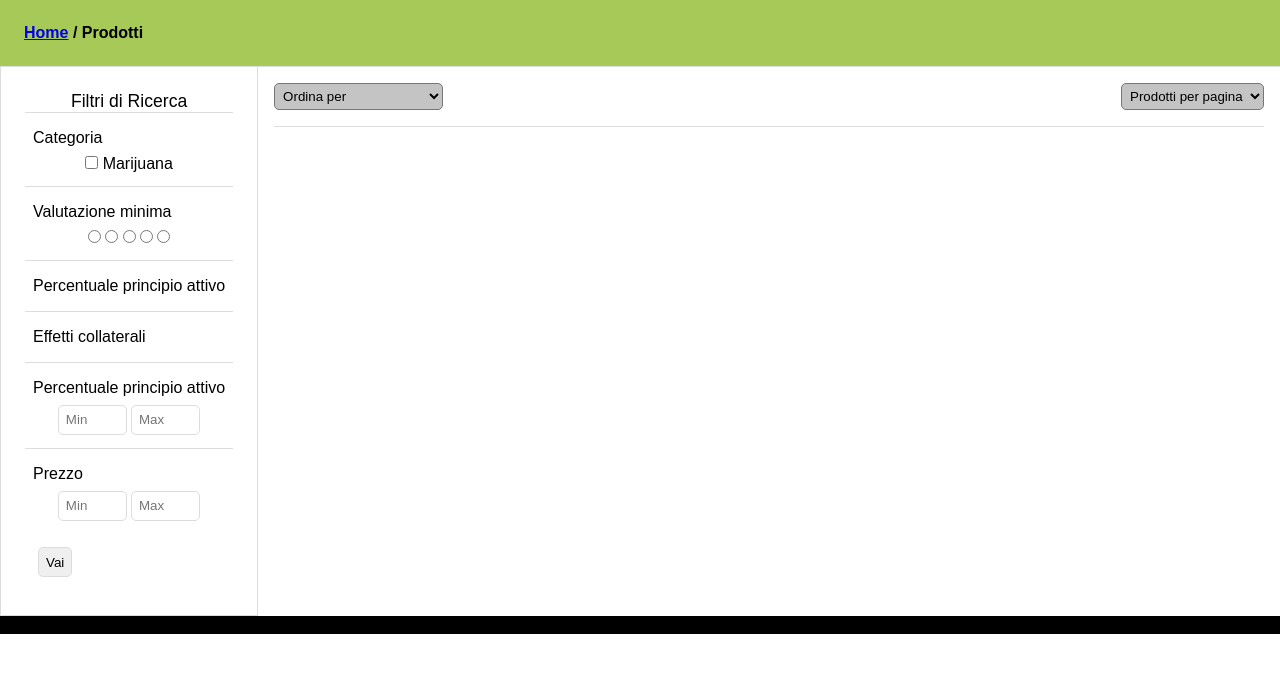
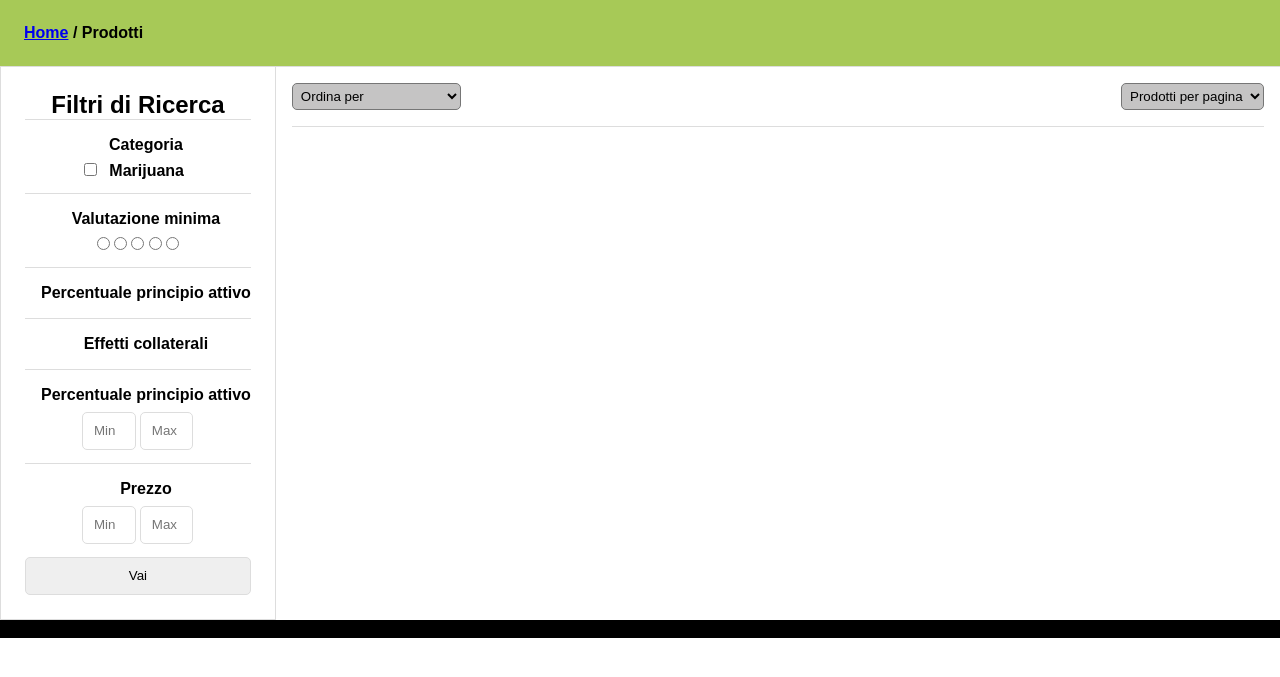
Before and after one commit to MatteoSinigaglia/MyCandies, a PHP site: page /listaProdotti.html in a window 1280 px wide. Shown: the top 677 px of the page. Run offline with PHP 8.4, Linux system fonts and the light colour scheme.

Commit message:
Stile applicato a form registrazione cliente, sistemato css

```diff
--- a/frontend/listaProdotti.html
+++ b/frontend/listaProdotti.html
@@ -4,10 +4,10 @@
 <head>
     <title>Prodotti - My candies</title>
     <!-- Cambiare nome -->
-    <meta http-equiv="”content-language”" content="”it”" />
+    <meta http-equiv="content-language" content="it" />
     <meta charset="utf-8" />
     <!-- QUESTE COSE LE HO MESSE A CASO PER ORA -->
-    <meta name="title" content="MyCandies - Prodotti" />
+    <meta name="title" content="Prodotti - MyCandies" />
     <meta name="description"
         content="Elenco dei prodotti nello store di MyCandies, è possibile filtrare i prodotti, in modo da trovare ciò che vuoi al miglior prezzo" />
     <meta name="author" content="MyCandies&co" />
@@ -23,7 +23,8 @@
     <section id="breadcrumb">
         <p>
             <a href="#">Home</a>
-            / Prodotti</p>
+            / Prodotti
+        </p>
     </section>
     <main>
         <section id="filters">
@@ -33,7 +34,6 @@
                     <legend>Categoria</legend>
                     <div>
                         <input type="checkbox" name="marijuana" id="marijuana" value="marijuana" />
-
                         <label for="marijuana">Marijuana</label>
                     </div>
                     <!-- da inserire dei checkbox -->
@@ -59,22 +59,22 @@
                 <fieldset id="sideEffectsFilter">
                     <legend>Effetti collaterali</legend>
                 </fieldset>
-                <fieldset id="activePrincipleQuantityFilter">
+                <fieldset>
                     <legend>Percentuale principio attivo</legend>
                     <div>
                         <label for="minActivePrinciple" class="hiddenHelp">Percentuale minima</label>
-                        <input type="text" name="minActivePrinciple" id="minActivePrinciple" placeholder="Min"/>
+                        <input type="text" name="minActivePrinciple" id="minActivePrinciple" placeholder="Min" />
                         <label for="maxActivePrinciple" class="hiddenHelp">Percentuale massima</label>
-                        <input type="text" name="maxActivePrinciple" id="maxActivePrinciple" placeholder="Max"/>
+                        <input type="text" name="maxActivePrinciple" id="maxActivePrinciple" placeholder="Max" />
                     </div>
                 </fieldset>
-                <fieldset id="priceFilter">
+                <fieldset>
                     <legend>Prezzo</legend>
                     <div>
                         <label for="minPrice" class="hiddenHelp">Prezzo minimo</label>
-                        <input type="text" name="minPrice" id="minPrice" placeholder="Min"/>
+                        <input type="text" name="minPrice" id="minPrice" placeholder="Min" />
                         <label for="maxPrice" class="hiddenHelp">Prezzo massimo</label>
-                        <input type="text" name="maxPrice" id="maxPrice" placeholder="Max"/>
+                        <input type="text" name="maxPrice" id="maxPrice" placeholder="Max" />
                     </div>
                 </fieldset>
                 <input type="submit" value="Vai" id="confirmFilter" />
@@ -112,6 +112,8 @@
     </main>
     <footer id="footer">Qui c'e' il footer</footer>
 </body>
+
+</html>
 </body>
 
 </html>
--- a/frontend/style_MyCandies_default_prodotti_formCliente.css
+++ b/frontend/style_MyCandies_default_prodotti_formCliente.css
@@ -15,8 +15,6 @@ body {
   font-family: "Arial", cursive, sans-serif;
 }
 
-/* nascondo i label in modo che rimangano visibili per gli screen reader
-    da inserire un'immagine al posto del "quadratino" */
 .hiddenHelp {
   position: absolute;
   height: 1px;
@@ -26,7 +24,7 @@ body {
 }
 
 input[type="checkbox"]:hover,
-input[type="submit"] {
+input[type="submit"], input[type="radio"]:hover, select {
   cursor: pointer;
 }
 
@@ -39,11 +37,54 @@ input[type="submit"] {
 }
 
 h1 {
-  font-size: 1.1em;
-  font-weight: 500;
+  font-size: 1.5em;
+  font-weight: 700;
   text-align: center;
 }
 
+fieldset {
+  padding-top: 0.5em;
+  padding-bottom: 0.5em;
+  border: none;
+  border-top: 1px solid #ddd;
+}
+
+label, legend {
+  display: block;
+  font-weight: 700;
+  padding: 0.5em;
+}
+
+legend {
+  float:left;
+  text-align: center;
+  width: 100%;
+  padding: 0.5em;
+}
+
+input[type="submit"], input[type="text"], input[type="password"]{
+  box-sizing: border-box;
+  width: 100%;
+  border: 1px solid #ddd;
+  padding: 0.8em;
+  border-radius: 5px;
+}
+
+/*
+==================================Registrazione cliente========================
+*/
+
+.inputForm {
+  width: 30%;
+  border-radius: 5px;
+  margin: auto;
+  border: 1px solid #ddd;
+  padding: 1em;
+}
+
+/*
+==================================Lista prodotti================================
+*/
 #filters {
   float: left;
   max-width: 20%;
@@ -53,40 +94,19 @@ h1 {
   border-top: none;
 }
 
-#filters div {
+#filters form div {
   text-align: center;
   padding-top: 0.3em;
   padding-bottom: 0.3em;
 }
 
-#filters fieldset {
-  padding-top: 0.5em;
-  padding-bottom: 0.5em;
-  border: none;
-  border-top: 1px solid #ddd;
-}
-
-#filters legend {
-  float:left;
-  width: 100%;
-  padding: 0.5em;
+#filters label {
+  display: inline;
 }
 
 #filters input[type="text"] {
   width: 4em;
-  border: 1px solid #ddd;
-  border-radius: 5px;
-  padding: 0.5em;
-
 }
-
-#filters input[type="submit"] {
-  border: 1px solid #ddd;
-  padding: 0.5em;
-  margin: 1em;
-  border-radius: 5px;
-}
-
 
 #rightSideContent {
   overflow: hidden;
```
Also changed, not shown: frontend/formCliente.html (+52 -43 lines). Lines whose indentation alone changed are shown as unchanged.
